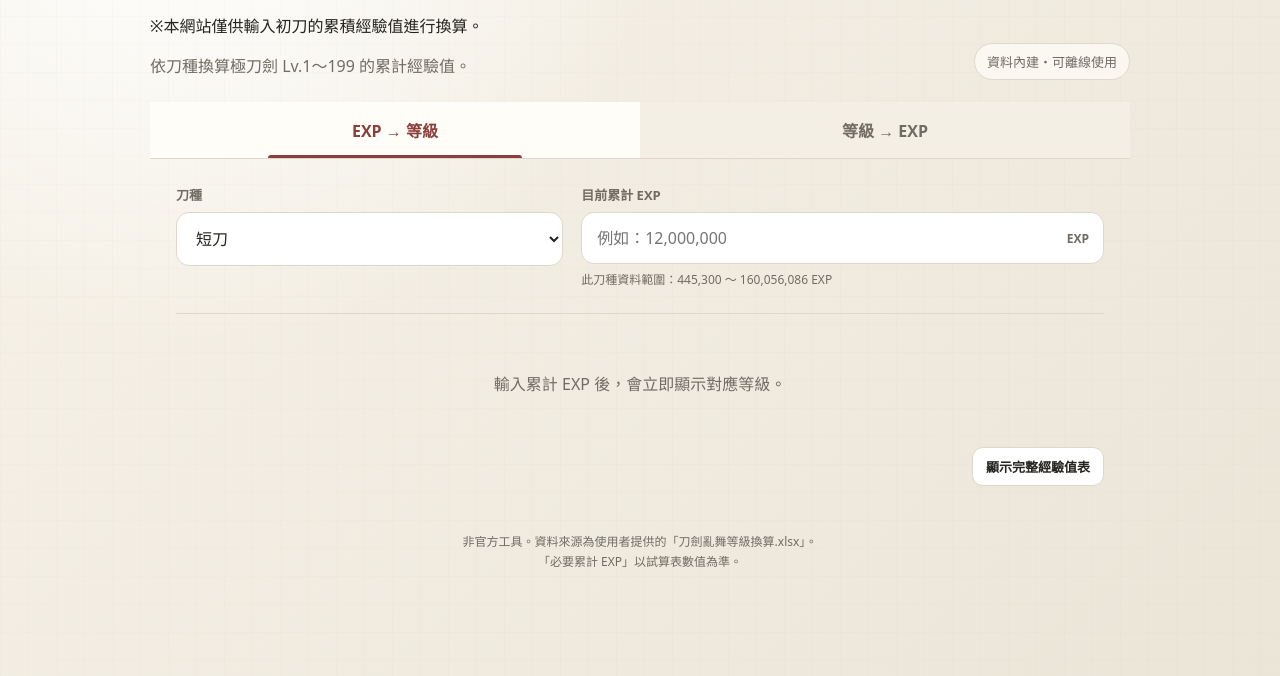
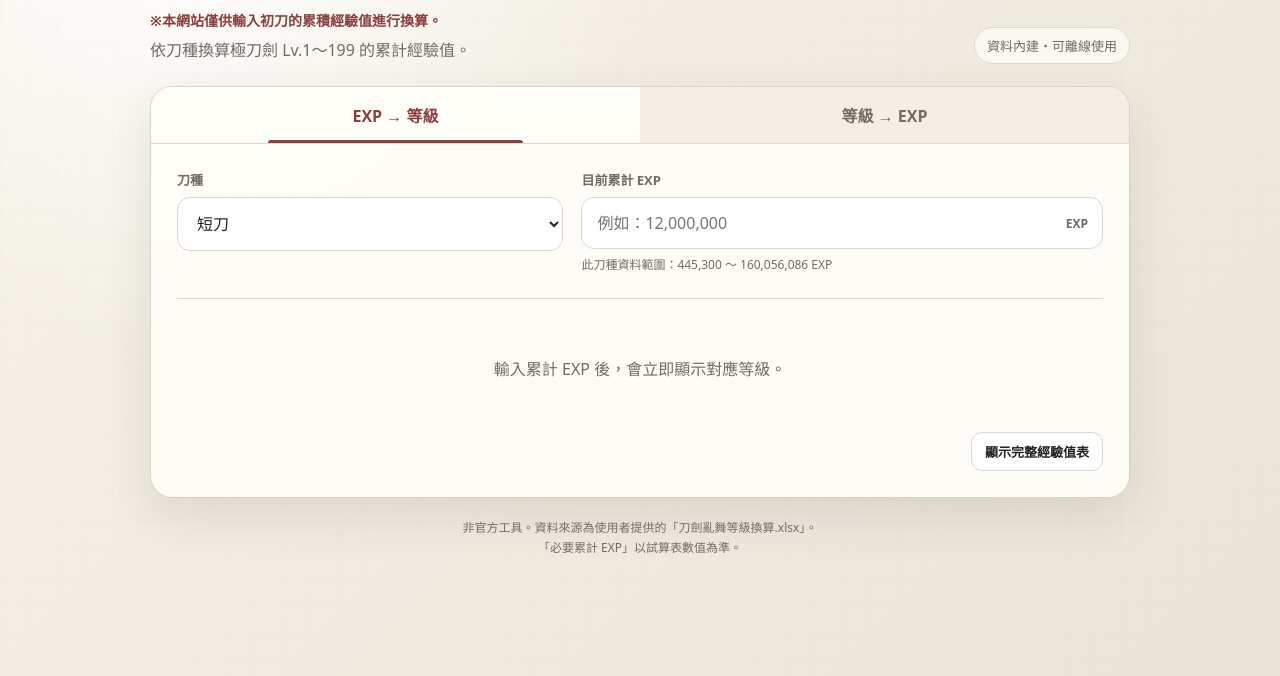
Before and after one commit to tsukiizumi9981/touken-exp, a plain HTML site: page index.html in a window 1280 px wide. Shown: the part 124-800 px from the top of the page. Drawn offline with Linux system fonts and the light colour scheme.

Commit message:
Add files via upload

```diff
--- a/index.html
+++ b/index.html
@@ -14,7 +14,7 @@ body:before{content:"";position:fixed;inset:0;pointer-events:none;opacity:.22;ba
 header{display:flex;align-items:flex-end;justify-content:space-between;gap:24px;margin-bottom:22px}
 .eyebrow{font-size:12px;letter-spacing:.22em;color:var(--gold);font-weight:800;margin-bottom:7px}
 h1{font-family:"Noto Serif TC","PMingLiU",serif;font-size:clamp(30px,6vw,52px);line-height:1.05;margin:0;letter-spacing:.04em}
-.sub{color:var(--muted);margin:10px 0 0;line-height:1.7}
+.notice{margin:12px 0 0;color:var(--red);font-size:14px;font-weight:700;line-height:1.65}.sub{color:var(--muted);margin:5px 0 0;line-height:1.7}
 .badge{white-space:nowrap;border:1px solid var(--line);background:rgba(255,253,248,.7);padding:8px 12px;border-radius:999px;color:var(--muted);font-size:13px}
 .panel{background:rgba(255,253,248,.93);border:1px solid rgba(189,176,148,.55);border-radius:22px;box-shadow:var(--shadow);overflow:hidden}
 .tabs{display:grid;grid-template-columns:1fr 1fr;border-bottom:1px solid var(--line);background:#f4efe4}
@@ -61,6 +61,7 @@ footer{text-align:center;color:var(--muted);font-size:12px;line-height:1.7;margi
 <body>
 <div class="wrap">
 <header><div><div class="eyebrow">TOUKEN RANBU ONLINE</div><h1>等級換算器</h1><p class="notice">※本網站僅供輸入初刀的累積經驗值進行換算。</p><p class="sub">依刀種換算極刀劍 Lv.1～199 的累計經驗值。</p></div><div class="badge">資料內建・可離線使用</div></header>
+<main class="panel">
 <div class="tabs"><button class="tab active" data-mode="exp">EXP → 等級</button><button class="tab" data-mode="level">等級 → EXP</button></div>
 <div class="content">
 <div class="grid">
```
